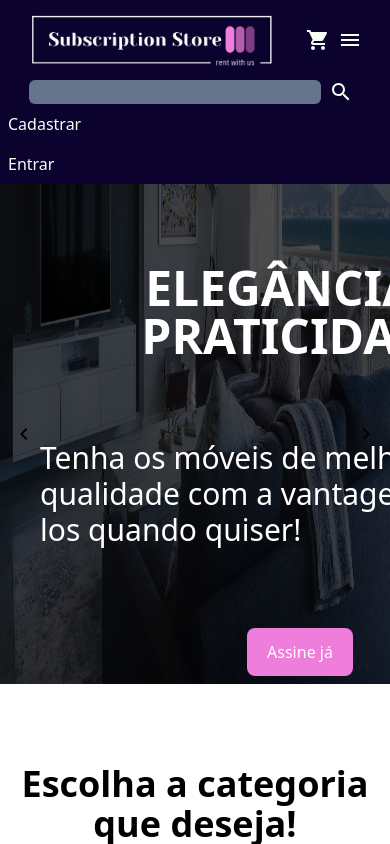
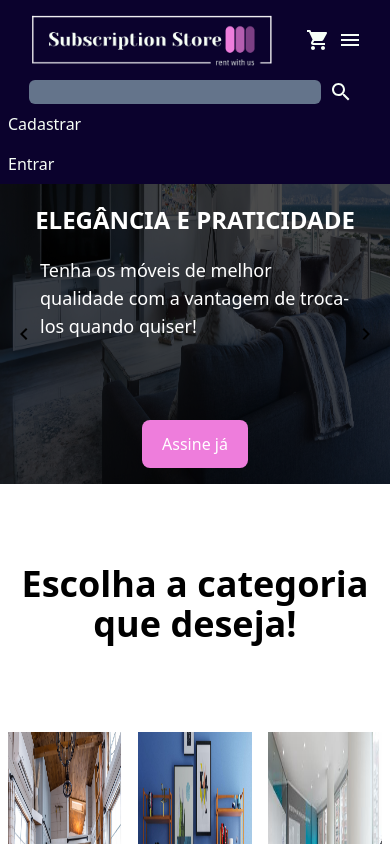
Before and after one commit to rsouzaf07/SubscriptionStore, a React (Vite) app in the folder client/: page / in a window 390 px wide. Shown: the top 844 px of the page. Built offline with nearby package versions, Linux system fonts and the light colour scheme.

Commit message:
adding responsitivy and comments to carousel in the Home page

```diff
--- a/client/src/Component/HeaderText.tsx
+++ b/client/src/Component/HeaderText.tsx
@@ -22,7 +22,8 @@ export default function HeaderText() {
 
   return (
 
-    <section className='relative h-[500px] flex overflow-hidden w-screen'>
+    <section className='relative h-[300px] md:h-[500px] flex overflow-hidden w-screen'>
+
 
     {carouselItens.map((item, index) => (
 
@@ -30,10 +31,12 @@ export default function HeaderText() {
         {index === carouselIndex &&
         (
         <>
-        <img src={item.img} className='flex w-screen h-[500px]'/>
-        <div className='absolute top-0 left-0 bg-[rgba(0,0,0,0.7)] w-[600px] h-[500px] text-center text-white' >
-          <h2 className='text-5xl font-bold mt-20'>{item.title}</h2>
-          <p className='text-left text-3xl mt-20 mx-10 '>{item.desc}</p>
+        {/* image from a map */}
+        <img src={item.img} className='flex w-screen h-[300px] md:h-[500px]'/>
+        {/* container title */}
+        <div className='h-[300px] absolute top-0 left-0 bg-[rgba(0,0,0,0.7)] md:w-[600px] md:h-[500px] text-center text-white' >
+          <h2 className='text-2xl md:text-5xl font-bold my-5 md:mt-20'>{item.title}</h2>
+          <p className='text-left text-lg md:text-3xl md:mt-20 mx-10 '>{item.desc}</p>
           <button className='mt-20 px-5 py-3 bg-[#EE7DDC] rounded-lg'>Assine já</button>
         </div>
         </>
```
